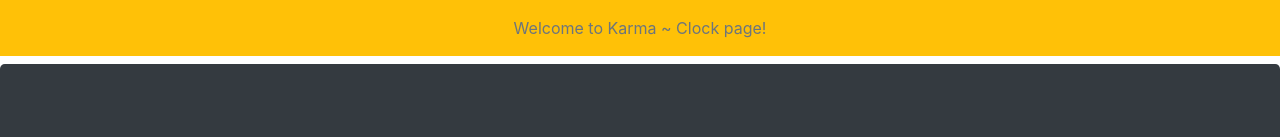
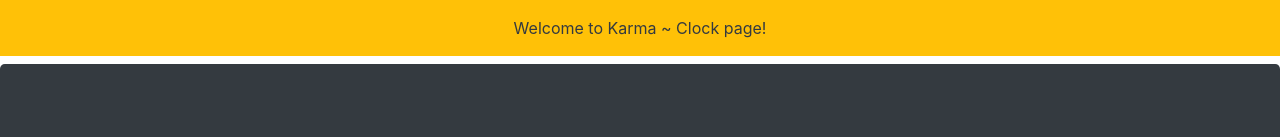
Before and after one commit to smitdudhat4/karmaclock, a plain HTML site: page index.html in a window 1280 px wide. Shown: the top 137 px of the page. Drawn offline with nearby package versions, Linux system fonts and the light colour scheme.

Commit message:
Update index.html

```diff
--- a/index.html
+++ b/index.html
@@ -15,7 +15,7 @@
     <title>Karma ~ Dynamic Watch</title>
   </head>
   <body>
-    <div class="p-3 mb-2 bg-warning text-secondary text-center">Welcome to Karma ~ Clock page!
+    <div class="p-3 mb-2 bg-warning text-dark text-center">Welcome to Karma ~ Clock page!
     </div>
 
     <div class="jumbotron bg-dark">
```
